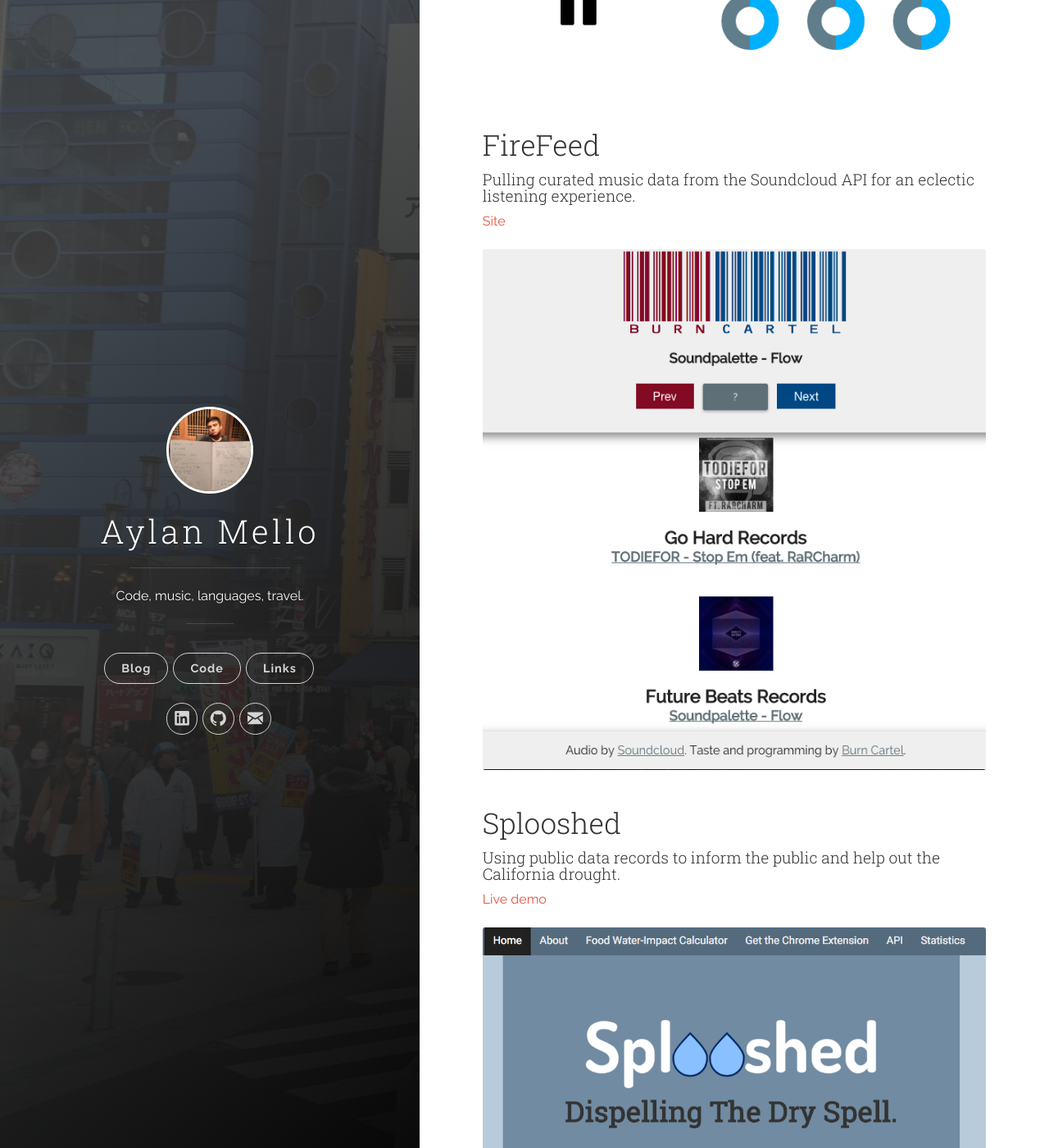
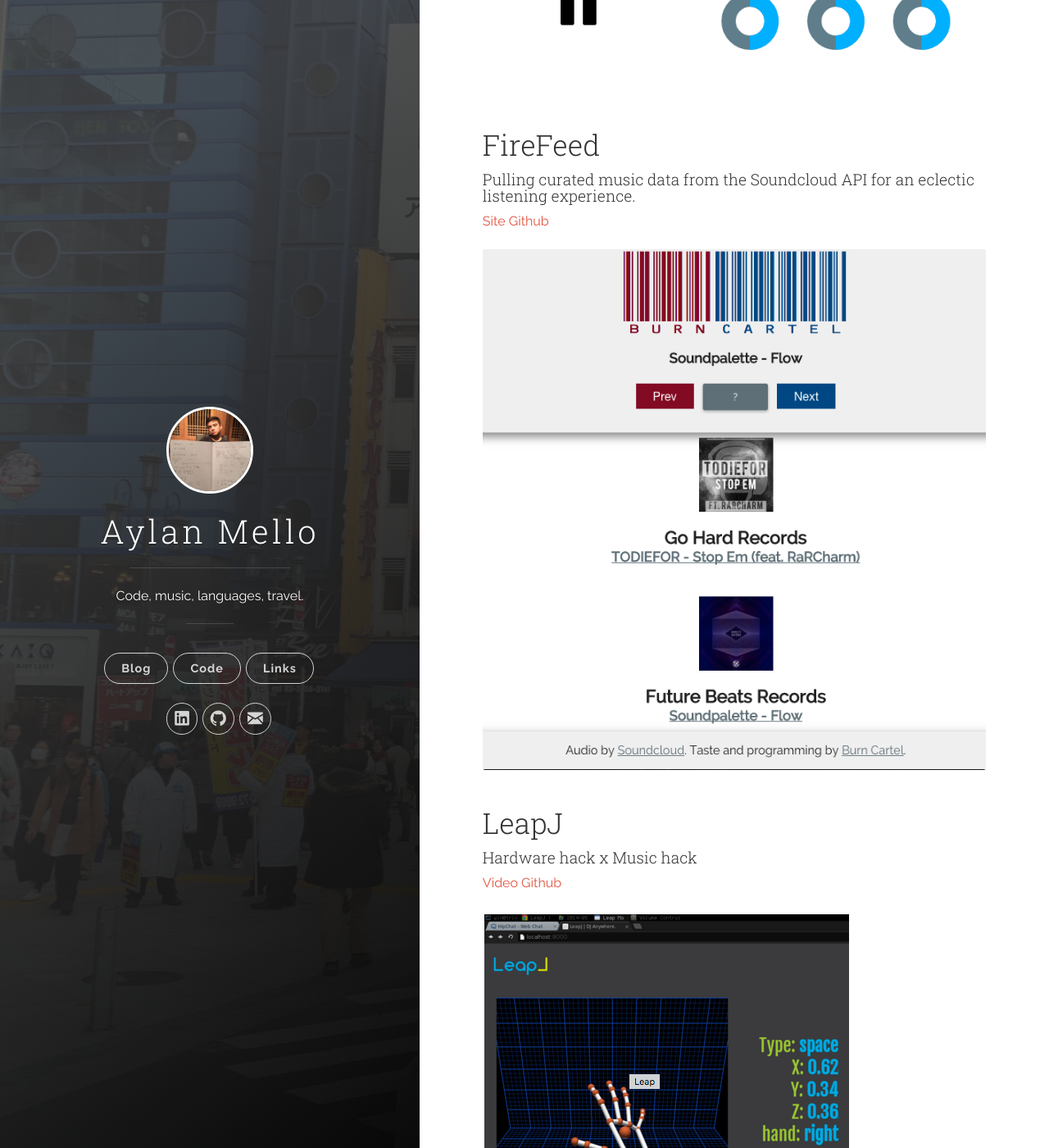
Before and after one commit to aylanismello/aylanismello.github.io, a Jekyll site: the page built from code/index.md, in a window 1280 px wide and 1400 px high, scrolled down 1420 px. Shown: the whole window at 82% size. Built offline with Jekyll 4.4.1, drawn with Linux system fonts in a browser that asks for light colours; some of the changed text lies outside the part shown.

Commit message:
updated more

```diff
--- a/code/index.md
+++ b/code/index.md
@@ -26,14 +26,17 @@
 	<h2 class="app-title">Demixify</h2>
 
 	<h4 class="description">Social playlist creation app built in Rails + ReactJS</h4>
-	<p><a href="http://demixify.xyz">Site</a></p>
+	<p><a href="http://demixify.xyz">Site</a>
+	<a href="http://github.com/aylanismello/demixify">Github</a></p>
 
 	<a href="http://demixify.xyz"><img class="my_image" src=" {{site.url}}/images/demixify.png "></a>
 
 	<h2 class="app-title">mashupBot</h2>
 
 	<h4 class="description">Interactive music creation app built ReactJS</h4>
-	<p><a href="{{site.url}}/code/mashupbot">Site</a></p>
+	<p><a href="{{site.url}}/code/mashupbot">Site</a>
+	<a href="http://github.com/aylanismello/mashupbot">Github</a></p>
+
 
 	<a href="{{site.url}}/code/mashupbot"><img class="my_image" src=" {{site.url}}/images/mashup_bot.png "></a>
 
@@ -42,26 +45,19 @@
 	<h2 class="app-title">FireFeed</h2>
 
 	<h4 class="description">Pulling curated music data from the Soundcloud API for an eclectic listening experience.</h4>
-	<p><a href="http://burncartel.herokuapp.com">Site</a></p>
+	<p><a href="http://burncartel.herokuapp.com">Site</a>
+	<a href="http://github.com/aylanismello/firefeed">Github</a></p>
+
 
 	<a href="http://burncartel.herokuapp.com"><img class="my_image" src=" {{site.url}}/images/firefeed.png "></a>
-
-
-	<br><br>
-	<!-- APP 1 -->
-	<h2 class="app-title">Splooshed </h2>
-	<h4 class="description"> Using public data records to inform the public and help out the California drought.</h4>
-	<p><a href = "http://splooshed2.herokuapp.com">Live demo</a></p>
-	<a href = "http://splooshed2.herokuapp.com"><img class="my_image" src="{{site.url}}/images/splooshed.png"></a>
-
 
 
 	<br><br>
 	<!-- APP 2 -->
 	<h2 class="app-title">LeapJ</h2>
 	<h4 class="descrption">Hardware hack x Music hack</h4>
-	<p><a href="https://www.youtube.com/watch?v=ZEqsuGx-EKg">Video demo</a></p>
-	<p><a href="https://github.com/azoff/leapj">Github</a></p>
+	<p><a href="https://www.youtube.com/watch?v=ZEqsuGx-EKg">Video</a>
+	<a href="https://github.com/azoff/leapj">Github</a></p>
 
 
 	<img class="my_image" src="{{site.url}}/images/leapj.png">
```
Also changed, not shown: links/index.md (+10 -10 lines), 2 other files.
